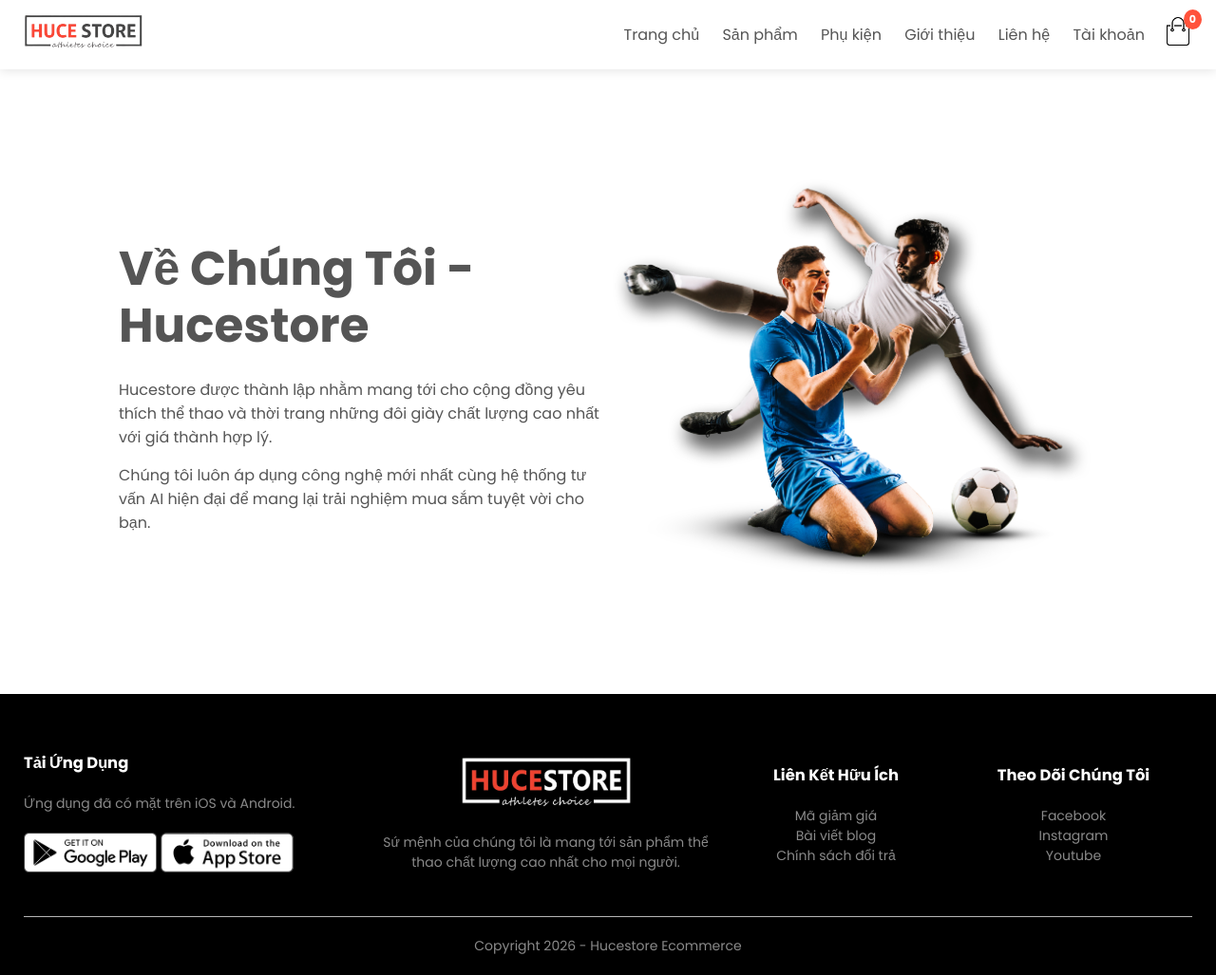
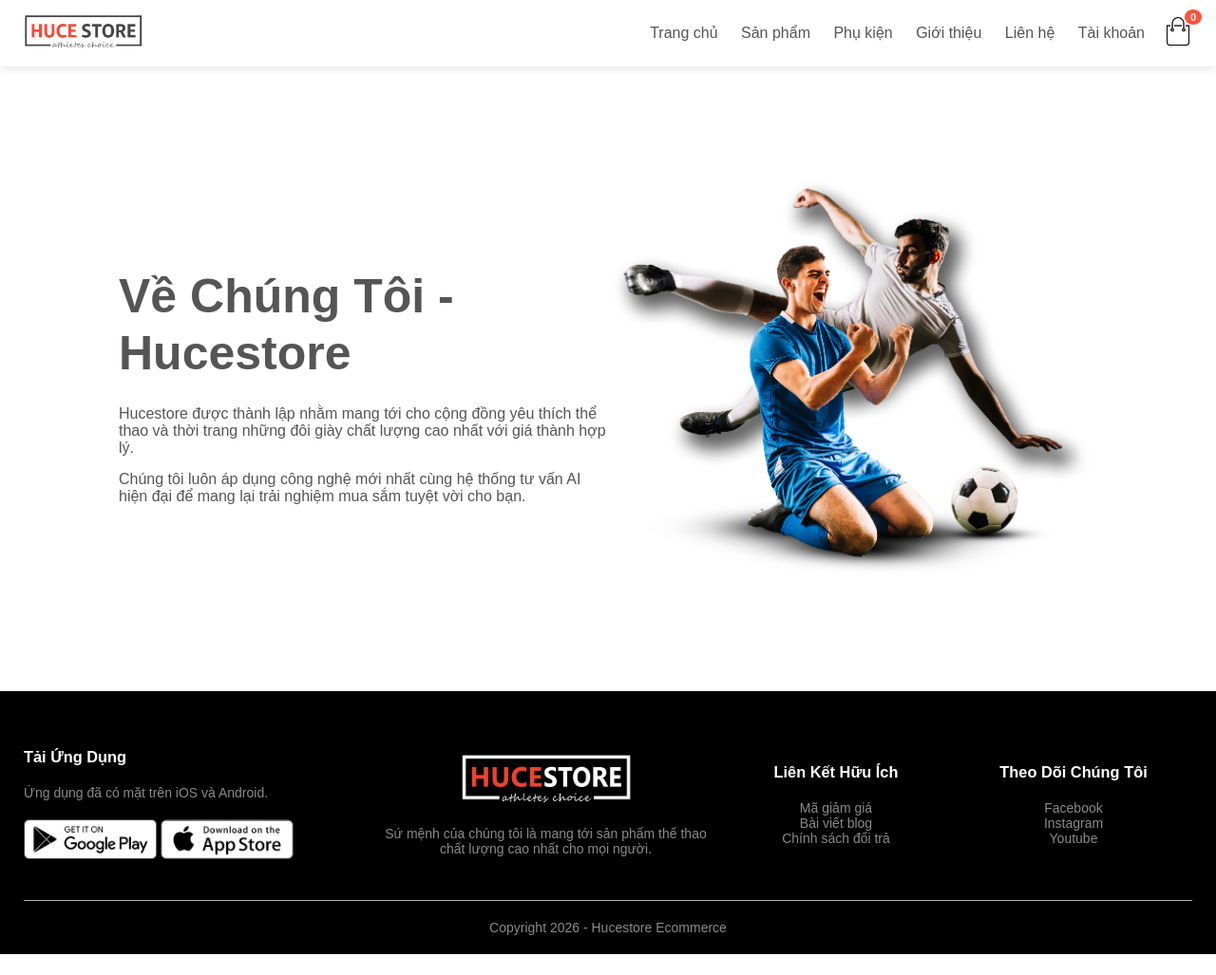
Before and after one commit to dxng211/Website-ban-giay---Chuyen-de-tong-hop, a Laravel app: page /about in a window 1280 px wide. Shown: the whole page at 95% size. After the commit the page ends 1005 px from the top, so only its background shows below. Run offline with Laravel 12, Linux system fonts and the light colour scheme.

Commit message:
style(ui): chuyển sang font Be Vietnam Pro để hiển thị đồng bộ dấu tiếng Việt

```diff
--- a/public/css/style.css
+++ b/public/css/style.css
@@ -4,7 +4,7 @@
     box-sizing: border-box;
 }
 body{
-    font-family: 'Poppins', sans-serif;
+    font-family: 'Be Vietnam Pro', sans-serif;
 }
 /*nav maenu on the left as a unordered list*/
 .navbar{
--- a/resources/views/layouts/app.blade.php
+++ b/resources/views/layouts/app.blade.php
@@ -8,8 +8,9 @@
 
     <link rel="stylesheet" href="{{ asset('css/style.css') }}">
     <link rel="stylesheet" href="{{ asset('css/style2.css') }}">
-    <link rel="preconnect" href="https://fonts.gstatic.com">
-    <link href="https://fonts.googleapis.com/css2?family=Poppins:wght@200;300;400;500;600;700&display=swap" rel="stylesheet">
+    <link rel="preconnect" href="https://fonts.googleapis.com">
+    <link rel="preconnect" href="https://fonts.gstatic.com" crossorigin>
+    <link href="https://fonts.googleapis.com/css2?family=Be+Vietnam+Pro:wght@300;400;500;600;700&display=swap" rel="stylesheet">
     <link rel="stylesheet" href="https://stackpath.bootstrapcdn.com/font-awesome/4.7.0/css/font-awesome.min.css">
     @stack('styles')
 </head>
```
